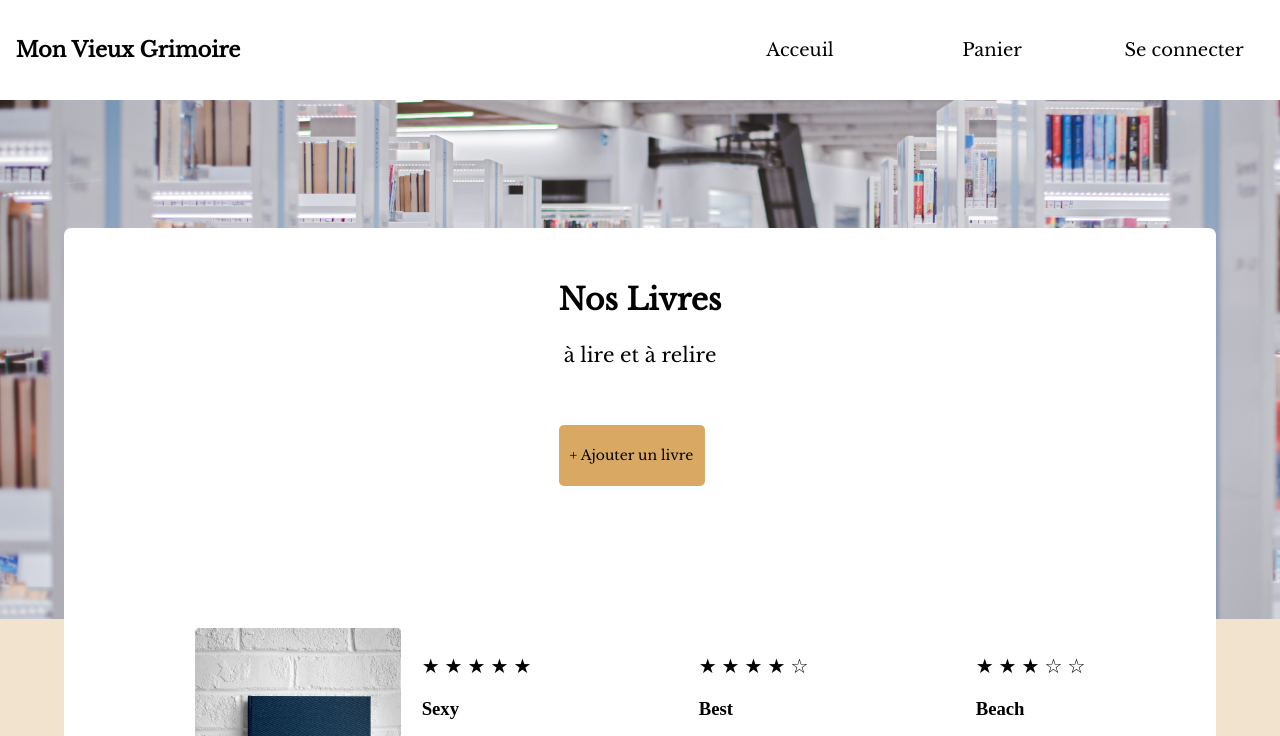
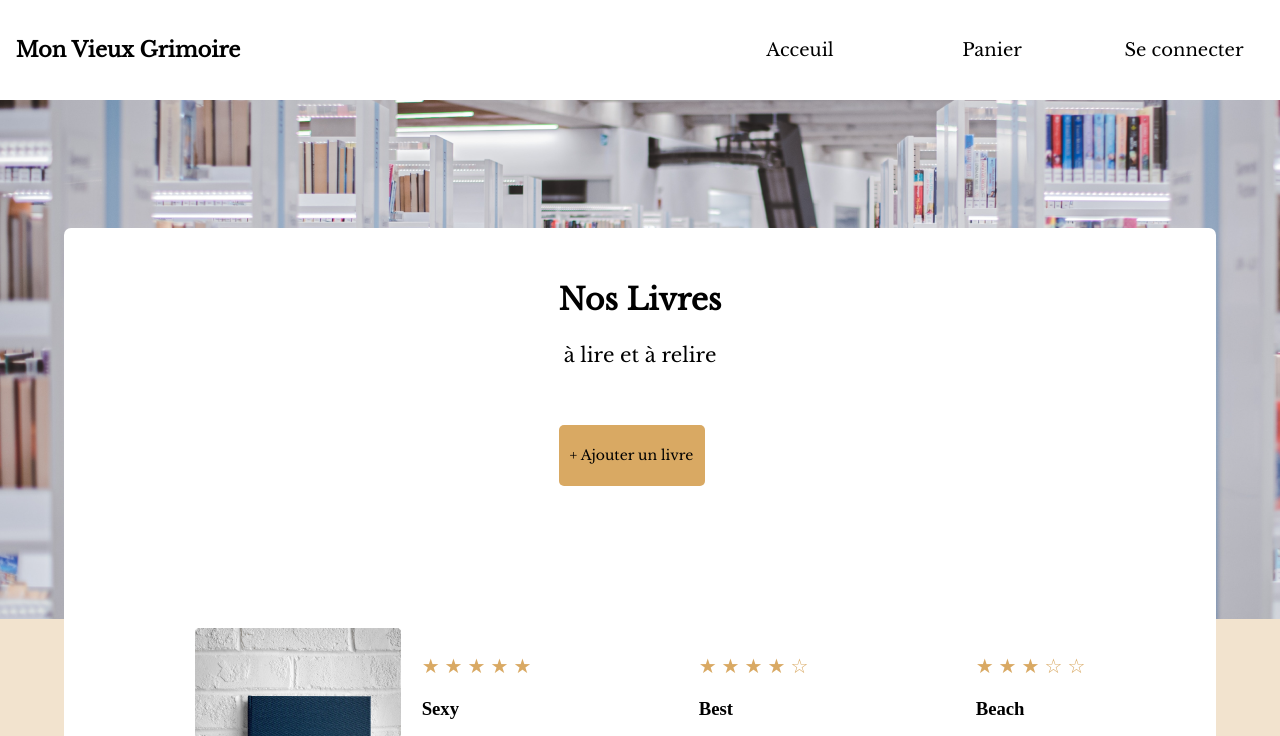
Before and after one commit to Dimitri-0/Mon-vieux-grimoire, a plain HTML site: page index.html in a window 1280 px wide. Shown: the top 736 px of the page. Drawn offline with Linux system fonts and the light colour scheme.

Commit message:
Update style.css

```diff
--- a/style.css
+++ b/style.css
@@ -101,7 +101,7 @@ body {
 
 .etoile {
     font-size: 20px;
-    color:black ;
+    color:rgb(217,169,99) ;
 
 }
 
```
